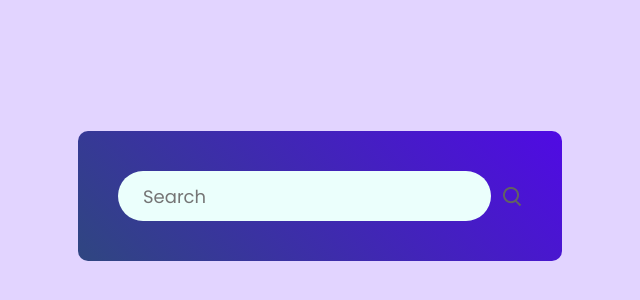
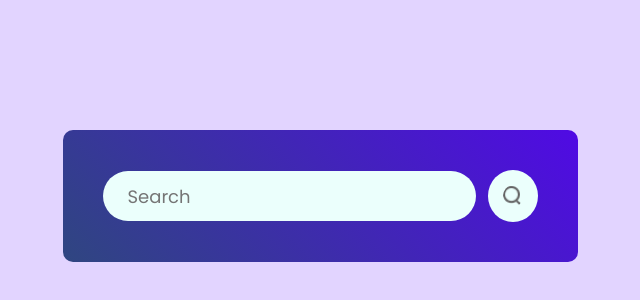
Before and after one commit to ivan-chukhalo/waz-up, a React (Vite) app: page / in a window 1280 px wide. Shown: the part 204-504 px from the top of the page, without its empty margins (320-960 px from the left). Built offline with nearby package versions, Linux system fonts and the light colour scheme.

Commit message:
style(search): add styles for search icon

```diff
--- a/src/components/Weather.css
+++ b/src/components/Weather.css
@@ -24,3 +24,11 @@
   background: #ebfffc;
   font-size: 18px;
 }
+
+.search-bar img{
+    width: 50px;
+    padding: 15px;
+    border-radius: 50%;
+    background: #ebfffc;
+    cursor: pointer;
+}
```
